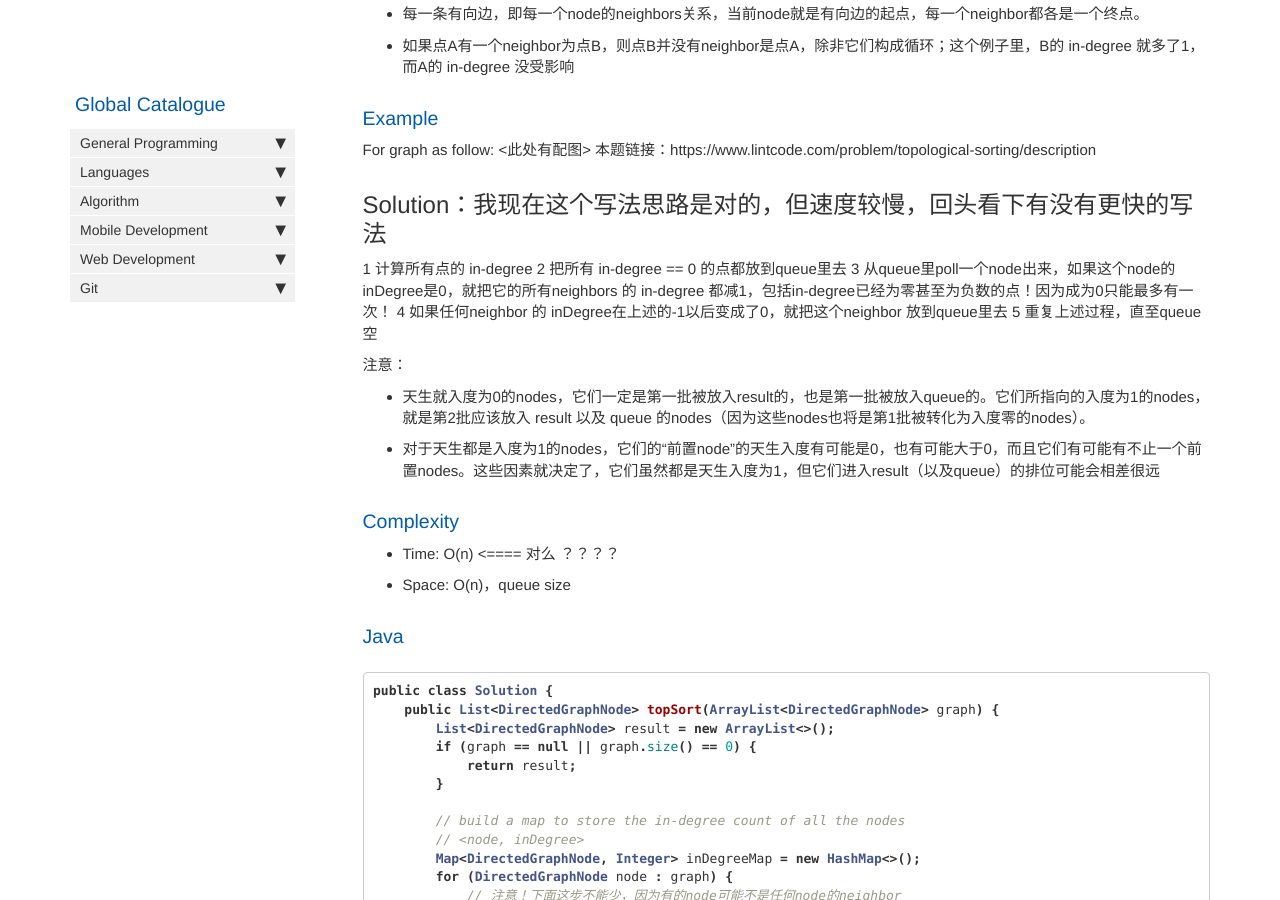
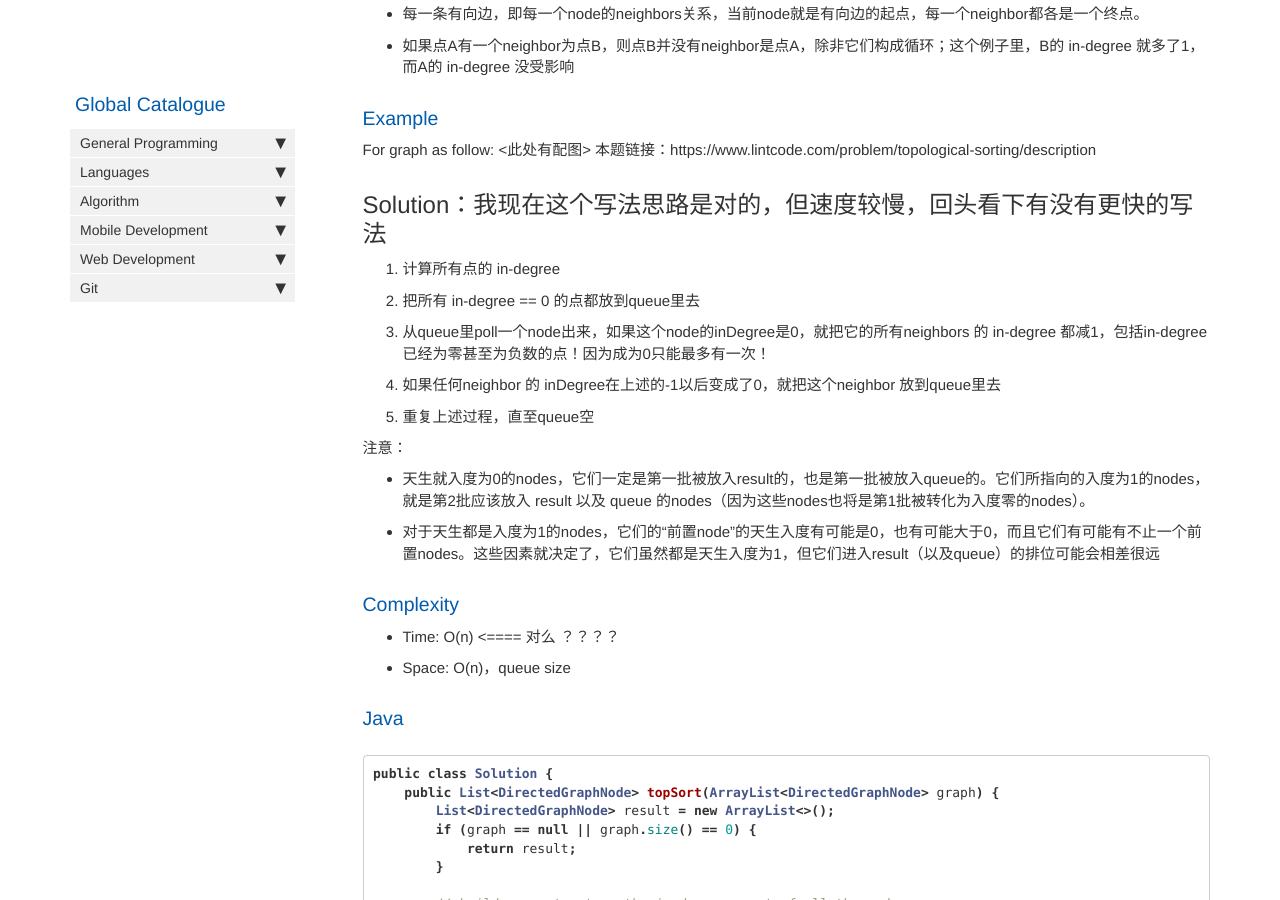
Before and after one commit to HungryOrc/hungryorc.github.io, a Jekyll site: the page built from pages/algorithm/algorithm_topological_sorting.md, in a window 1280 px wide and 900 px high, scrolled down 624 px. Built offline with Jekyll 4.4.1, drawn with Linux system fonts in a browser that asks for light colours; nearby versions of some CDN libraries; comment, search, counter and statistics services are not loaded.

Commit message:
Update algorithm_topological_sorting.md

```diff
--- a/pages/algorithm/algorithm_topological_sorting.md
+++ b/pages/algorithm/algorithm_topological_sorting.md
@@ -37,11 +37,11 @@ For graph as follow: <此处有配图>
 本题链接：https://www.lintcode.com/problem/topological-sorting/description
 
 ## Solution：我现在这个写法思路是对的，但速度较慢，回头看下有没有更快的写法
-1 计算所有点的 in-degree
-2 把所有 in-degree == 0 的点都放到queue里去
-3 从queue里poll一个node出来，如果这个node的inDegree是0，就把它的所有neighbors 的 in-degree 都减1，包括in-degree已经为零甚至为负数的点！因为成为0只能最多有一次！
-4 如果任何neighbor 的 inDegree在上述的-1以后变成了0，就把这个neighbor 放到queue里去
-5 重复上述过程，直至queue空
+1. 计算所有点的 in-degree
+2. 把所有 in-degree == 0 的点都放到queue里去
+3. 从queue里poll一个node出来，如果这个node的inDegree是0，就把它的所有neighbors 的 in-degree 都减1，包括in-degree已经为零甚至为负数的点！因为成为0只能最多有一次！
+4. 如果任何neighbor 的 inDegree在上述的-1以后变成了0，就把这个neighbor 放到queue里去
+5. 重复上述过程，直至queue空
 
 注意：
 * 天生就入度为0的nodes，它们一定是第一批被放入result的，也是第一批被放入queue的。它们所指向的入度为1的nodes，
```
